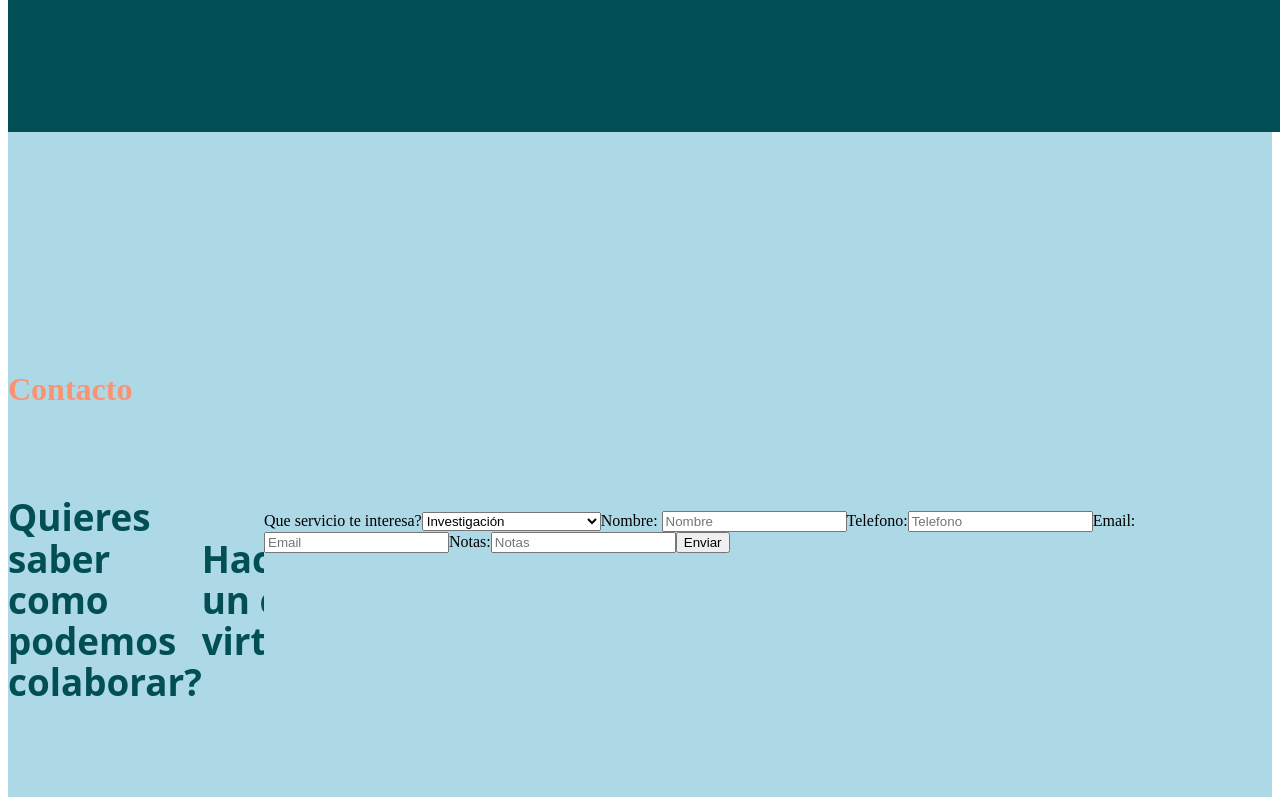
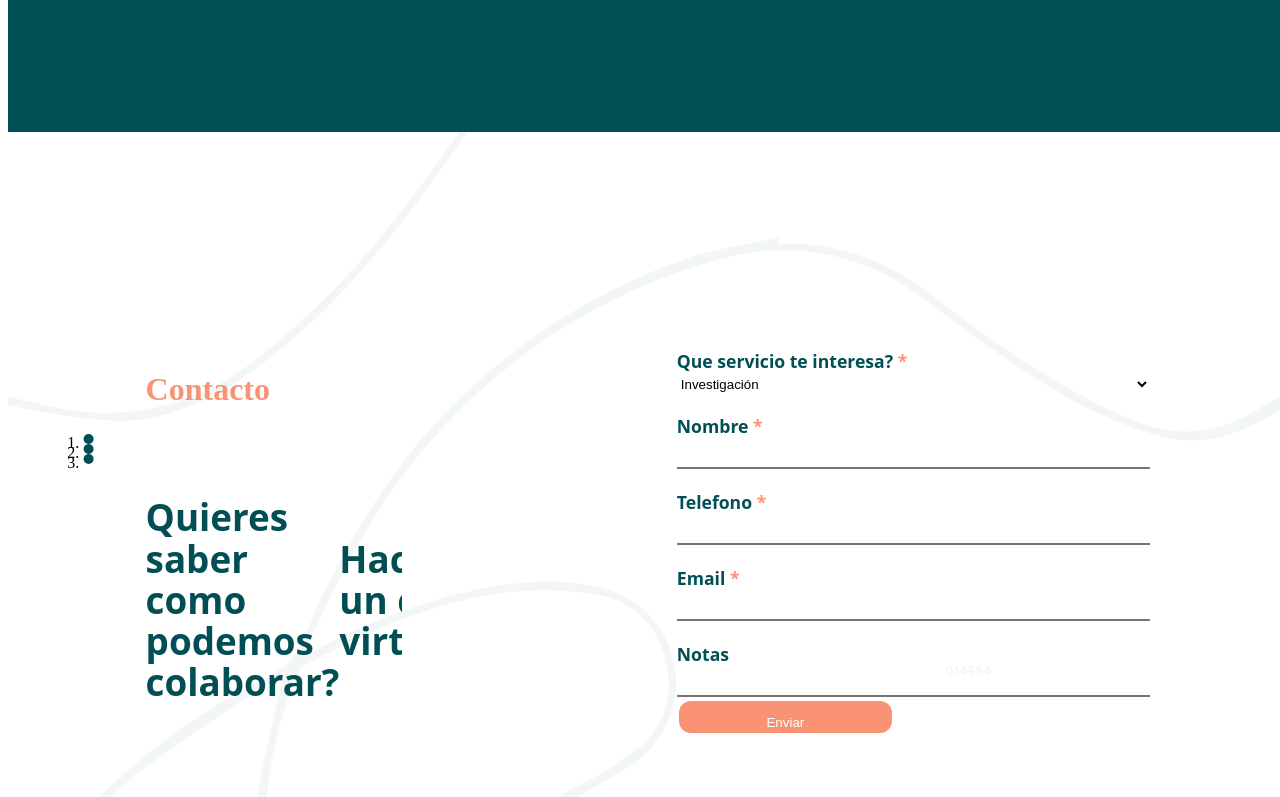
Before and after one commit to villaleoo/constel-accion, a React (Create React App) app: page / in a window 1280 px wide. Shown: the part 3920-4717 px from the top of the page. Built offline with nearby package versions, Linux system fonts and the light colour scheme; the HTML template or start-up script is replaced by a standard one.

Commit message:
actualizacion contacto

```diff
--- a/src/components/content/sectionList/contacto/Contacto.jsx
+++ b/src/components/content/sectionList/contacto/Contacto.jsx
@@ -70,7 +70,7 @@ export const Contacto = () => {
     <div className='contactoContainer' id='seccionContacto'>
       <div className=''>
       <h2>Contacto</h2>
-          <div id="carouselExampleIndicators" className="carousel slide"  data-ride="carousel">
+          <div id="carouselExampleIndicators" className="carousel slide"  data-ride="carousel" interval="2000">
           <ol className="carousel-indicators">
             <li data-target="#carouselExampleIndicators" data-slide-to="0" className="active" ></li>
             <li data-target="#carouselExampleIndicators" data-slide-to="1"></li>
@@ -90,31 +90,32 @@ export const Contacto = () => {
         </div>
       </div>
       <div className='formContainer'>
-        <form className="d-flex flex-column" onSubmit={ev => {
+        <form className="form" onSubmit={ev => {
             ev.preventDefault();
             submit(ev.target)
         }}>
-          <label for="servicio">Que servicio te interesa?</label>
+          <label for="servicio">Que servicio te interesa? <span>*</span></label>
             <select name="servicio">
+              <option disabled value></option>
               <option value="investigacion">Investigación</option>
               <option value="branding">Branding</option>
               <option value="comunicacion">Comunicación y contenido</option>
               <option value="innovacion">Innovación</option>
               <option value="transformacion">Transformación</option>
             </select>
-          <label for="nombre">Nombre: </label>
-            <input type='text' name='nombre' placeholder='Nombre' autoComplete='off'>
+          <label for="nombre">Nombre <span>*</span> </label>
+            <input type='text' name='nombre'  autoComplete='off'>
             </input>
-            <label for="telefono">Telefono:</label>
-            <input type='text' name='telefono' placeholder='Telefono' autoComplete='off'>
+            <label for="telefono">Telefono <span>*</span></label>
+            <input type='text' name='telefono'  autoComplete='off'>
             </input>
-            <label for="email">Email:</label>
-            <input type='text' name='email' placeholder='Email' autoComplete='off'>
+            <label for="email">Email <span>*</span></label>
+            <input type='text' name='email' autoComplete='off'>
             </input>
-            <label for="notas">Notas:</label>
-            <input type='text' name='notas' placeholder='Notas' autoComplete='off'>
+            <label for="notas">Notas</label>
+            <input type='text' name='notas' autoComplete='off'>
             </input>
-            <button type="submit"> Enviar </button>
+            <button type="submit"> <p>Enviar</p> </button>
         </form>
       </div>
     </div>
--- a/src/components/content/sectionList/contacto/contactoStyles.scss
+++ b/src/components/content/sectionList/contacto/contactoStyles.scss
@@ -1,8 +1,9 @@
 .contactoContainer{
+   background-image: url("../../../assets/background-white.jpg");
     height: 100vh;
     width: 100vw;
     display: flex;
-    justify-content: space-evenly;
+    justify-content: space-around;
     align-items: center;
         h2{
             font-style: normal;
@@ -12,11 +13,14 @@
         }
 }
 
+
+
 .carousel .carousel-indicators li {
     width: 10px;
    height: 10px;
    border-radius: 100%;
-   transform: translateX(-16.4vh);
+   background-color: #014E54;
+   transform: translateX(-8vw);
  }
 
  .carousel-inner{
@@ -38,6 +42,70 @@
 
  }
 
+ .formContainer{
+
+ }
+ .form{
+  position: relative;
+  width: 37vw;
+
+  display: flex;
+  justify-content: center;
+  height: max-content;
+  flex-direction: column;
+
+  label {
+    font-family: 'Open Sans';
+    font-style: normal;
+    font-weight: 700;
+    font-size: 1.1rem;
+    line-height: 112%;
+    height: 3vh;
+    margin-top: 3vh;
+    color: #014E54;
+  }
+  span{
+    font-style: normal;
+    color:#FA9373;
+  }
+  select {
+    width: 100%;
+
+    border: none;
+    border-radius: 4px;
+    background-color:transparent;
+  }
+  input[type=text] {
+    height: 3vh;
+    background-color: transparent;
+    border-style: none none solid none;
+  }
+
+  button{
+    display: flex;
+    justify-content: center;
+    align-items:center;
+
+    background-color: #FA9373;
+    border: none;
+    color: #F3F3F3;
+    padding: 16px 32px;
+    text-decoration: none;
+    width: 45%;
+    height: 1vh;
+    border-radius: 12px;
+    margin: 4px 2px;
+    cursor: pointer;
+    p{
+      color: white;
+      transform: translateY(6px);
+
+    }
+  }
+
+
+}
+
  @media only screen and (min-width:0px) and (max-width:768px){
   .formContainer input{
     width: 30px;
```
Also changed, not shown: src/components/assets/background-white.jpg (added).
